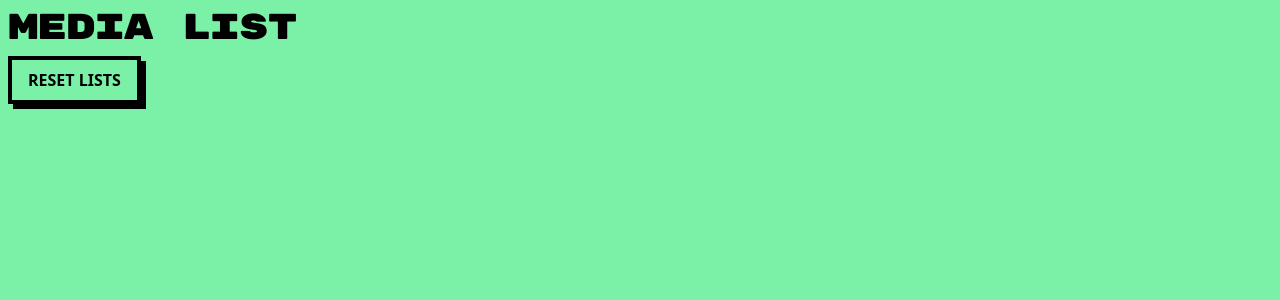
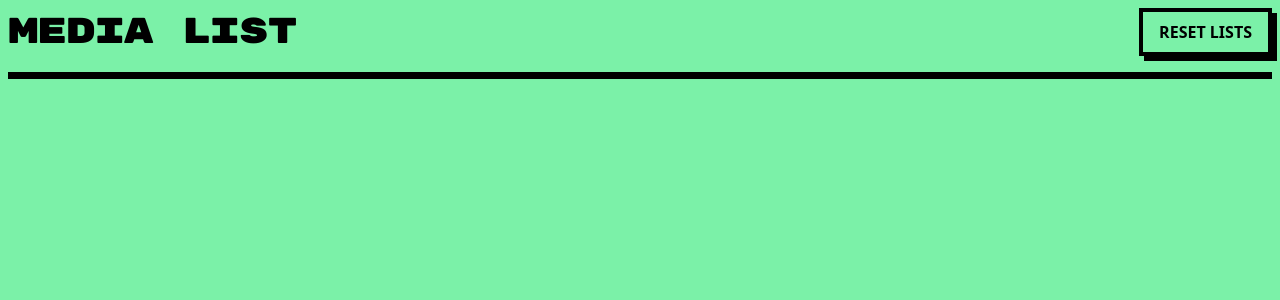
Before and after one commit to SmackSmash/media-ts, a React (Vite) app: page / in a window 1280 px wide. Shown: the top 300 px of the page. Built offline with nearby package versions, Linux system fonts and the light colour scheme.

Commit message:
A little more styling

```diff
--- a/src/App.tsx
+++ b/src/App.tsx
@@ -3,8 +3,10 @@ import Button from './components/Button';
 const App = () => {
   return (
     <div className='p-2'>
-      <h1 className='font-rubik mb-2 text-4xl tracking-tighter'>Media List</h1>
-      <Button onClick={() => console.log('Hello there')}>Reset lists</Button>
+      <div className='flex items-center justify-between border-b-7 border-black pb-4'>
+        <h1 className='font-rubik text-4xl tracking-tighter'>Media List</h1>
+        <Button onClick={() => console.log('Hello there')}>Reset lists</Button>
+      </div>
     </div>
   );
 };
```
